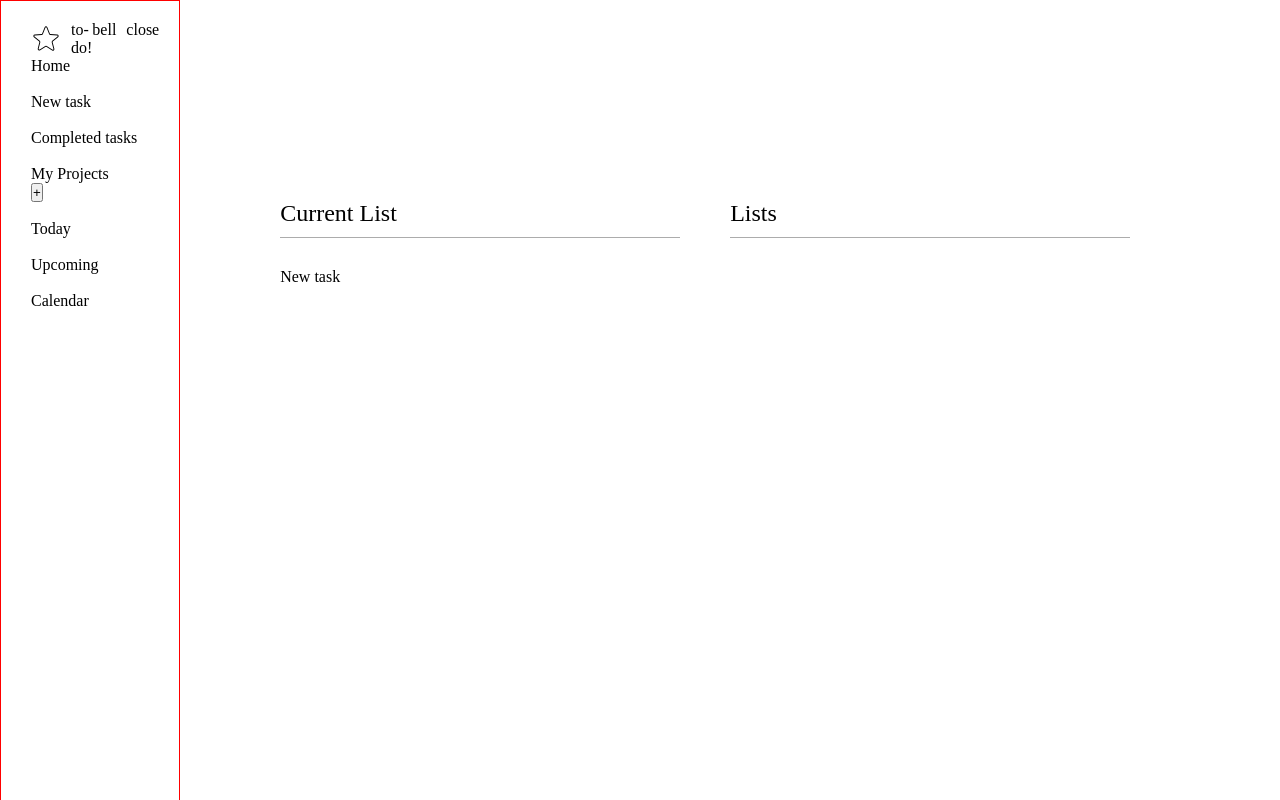
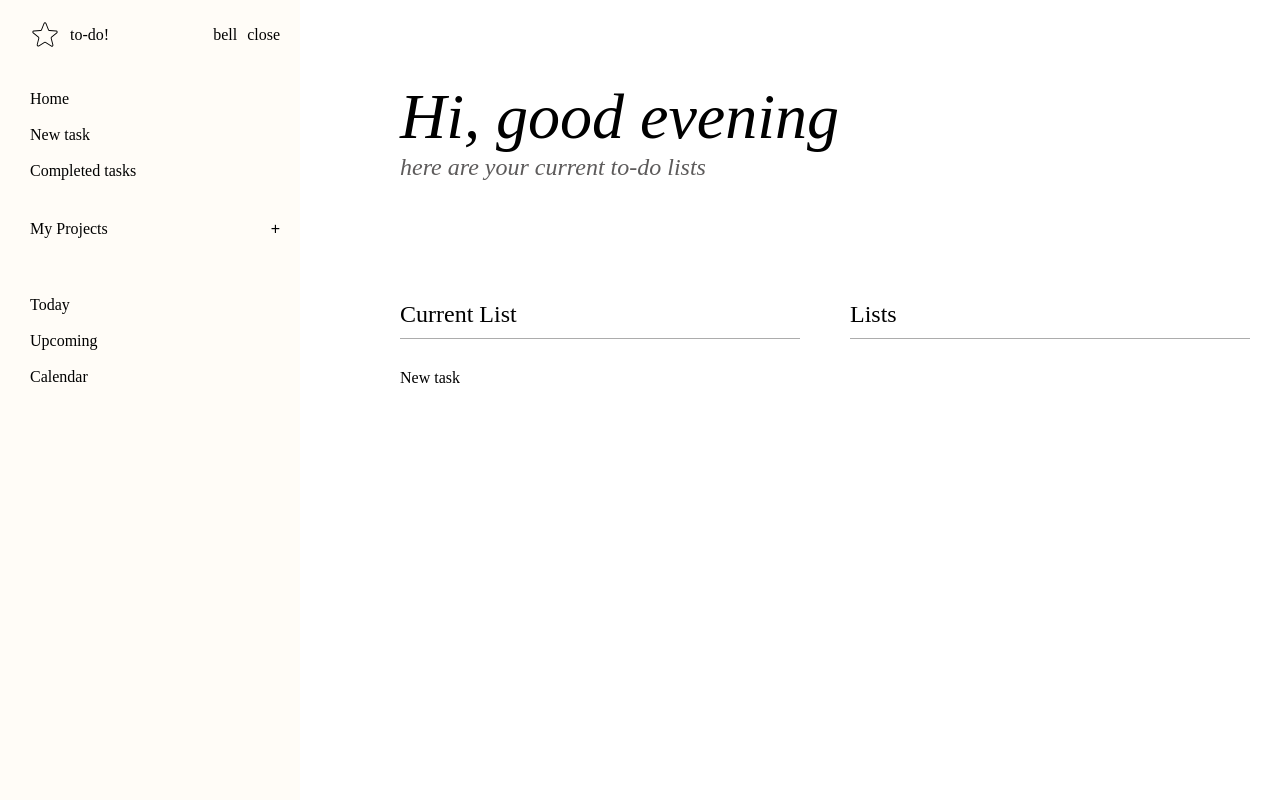
Before and after one commit to menamina/to-do-list, a website built with webpack: page src/template.html in a window 1280 px wide. Shown: the top 800 px of the page. Built offline with nearby package versions, Linux system fonts and the light colour scheme.

Commit message:
working on css more while figuring out rendering elements

```diff
--- a/src/CSStoDo.css
+++ b/src/CSStoDo.css
@@ -14,7 +14,10 @@
 .leftNav,
 .topNavL,
 .topNavR,
-.showProject {
+.showProject,
+.myProjsClick,
+.addProjectsNav,
+.navProjectDiv{
         display: flex;
 }
 
@@ -24,15 +27,22 @@
     grid-column: 1;
     padding-left: 30px;
     padding-right: 20px;
-    border: 1px solid red;
+    background-color: rgb(255, 252, 247);
+    min-width: 250px;
 }
 
-.leftNav {
+.leftNav,
+.myProjsClick {
     justify-content: space-between;
+    align-items: center;
 }
 
+
 .topNavL,
-.topNavR {
+.topNavR,
+.addProjectsNav {
+    align-items: center;
+    justify-content: space-between;
     gap: 10px;
 }
 
@@ -46,7 +56,9 @@
     width: 30px;
 }
 
-.click4New {
+.click4New,
+.home,
+.plusBtn {
     cursor: pointer;
 }
 
@@ -54,6 +66,20 @@
 .rightRow {
     padding-top: 20px;
 }
+
+.sideGroup1,
+.sideGroup2,
+.sideGroup3 {
+    padding-top: 40px;
+}
+
+.plusBtn {
+    border: none;
+    background-color: rgb(255, 252, 247);
+    font-size: 1rem;
+}
+
+/* MAIN PAGE - HERO */
 
 .rightRow {
     display: flex;
--- a/src/index.js
+++ b/src/index.js
@@ -1,26 +1,30 @@
-// import {createToDo} from './createToDo.js';
-//import {changePriority} from './changePriority.js';
-//import {renderHome} from './renderHome.js';
-//import {renderTasks, renderProjects} from './renderTasksAndProjs.js';
-//import './CSStoDo.css';
-//import star from './star.svg';
+import {createToDo} from './createToDo.js';
+import {changePriority} from './changePriority.js';
+import {renderHome} from './renderHome.js';
+import {renderTasks, renderProjects} from './renderTasksAndProjs.js';
+import './CSStoDo.css';
+import star from './star.svg';
 
+const starImg = document.querySelector('.star');
+starImg.src = star;
 
-//renderHome();
-//renderTasks();
-//renderProjects();
+const toDoArray = [];
+
+renderHome();
+renderTasks(toDoArray);
+renderProjects(toDoArray);
 
 const home = document.querySelector(".home");
 home.addEventListener('click', () => {
-    renderHome();
-    renderCurrentProjectOnMain();
+    renderHome(toDoArray);
+    renderProjects(toDoArray);
+    renderTasks(toDoArray);
 })
 
 // NEW TASK!
 const newTask = document.querySelectorAll(".click4New");
 const showForm = document.getElementById("form");
 const cancel = document.querySelector(".cancel");
-
 
 newTask.forEach(button => {
     button.addEventListener('click', () => {
@@ -39,8 +43,8 @@ cancel.addEventListener('click', ()=> {
 })
 
 // LOGIC FOR ADDING TO DO'S
-const toDoArray = [];
 
+const form = showForm.querySelector(".hiddenForm");
 const taskNameInput = form.querySelector('input[placeholder="Task name"]');
 const descriptionInput = form.querySelector('input[placeholder="Description"]');
 const dueDateInput = form.querySelector('input[type="datetime-local"]');
--- a/src/renderHome.js
+++ b/src/renderHome.js
@@ -1,10 +1,11 @@
-const { createElement } = require("react");
 
 export function renderHome(){
-    greetingDom = document.querySelector(".greeting");
+    const greetingDom = document.querySelector(".greeting");
+    greetingDom.textContent = "";
     const now = new Date();
     const hour = now.getHours();
 
+    let greeting = "";
     if (hour >= 5 && hour < 12){
         greeting = "Hi, good morning";
     } else if (hour >= 12 && hour < 18) {
@@ -14,6 +15,7 @@ export function renderHome(){
     };
     greetingDom.textContent = greeting;
 
-    underGreetingText = document.querySelector(".underGreeting");
+    const underGreetingText = document.querySelector(".underGreeting");
+    underGreetingText.textContent = "";
     underGreetingText.textContent = "here are your current to-do lists";
 }
--- a/src/renderTasksAndProjs.js
+++ b/src/renderTasksAndProjs.js
@@ -1,16 +1,15 @@
-
-
-export function renderTasks(){
+export function renderTasks(toDoArray){
     const renderCurrentList = document.querySelector(".renderCurrentList");
     renderCurrentList.innerHTML = "";
     toDoArray.forEach(task => {
+        // check if the Dom name == to the arraylist projName and if so display that element
         const div = document.createElement("div");
         div.textContent = `${task.itemToDo} ${task.dueBy} ${task.priority}`;
         renderCurrentList.appendChild(div);
     });
 }
 
-export function renderProjects(){
+export function renderProjects(toDoArray){
         const renderProjects = document.querySelector(".renderProjects");
         renderProjects.textContent = "";
 
--- a/src/template.html
+++ b/src/template.html
@@ -4,7 +4,6 @@
     <meta charset="UTF-8">
     <meta name="viewport" content="width=device-width, initial-scale=1.0">
     <title>Document</title>
-    <link rel="stylesheet" href="CSStoDo.css">
 </head>
 <body>
     <div class="gridMain">
@@ -24,8 +23,8 @@
 
             <div class="belowNav">
                 <div class="sideGroup1">
-                    <div class="home">Home</div>
                     <div class="newTask">
+                        <div class="home">Home</div>
                         <img>
                         <div class="click4New">New task</div>
                         <dialog id="form">
@@ -44,7 +43,7 @@
                                         <option value="!!!">!!!</option>
                                 </select>
                                 <div>
-                                    <button class="cancel">Cancel</button>
+                                    <button type="button" class="cancel">Cancel</button>
                                     <button class="addTask" type="submit">Add task</button>
                                 </div>
                             </form>
@@ -63,7 +62,7 @@
                             <div>My Projects</div>
                         </div>
                         <div class="addProjectsNav">
-                            <button>+</button>
+                            <button class="plusBtn">+</button>
                             <dialog>
                                 <form>
 
@@ -116,7 +115,6 @@
         </div>
 
     </div>
-
+    <script type="module" src="index.js" defer></script>
 </body>
-<script type="module" src="index.js" defer></script>
 </html>
```
Also changed, not shown: src/renderTasks.js (deleted, +0 -33 lines), src/domRenderToDo.js (deleted), 1 other file.
